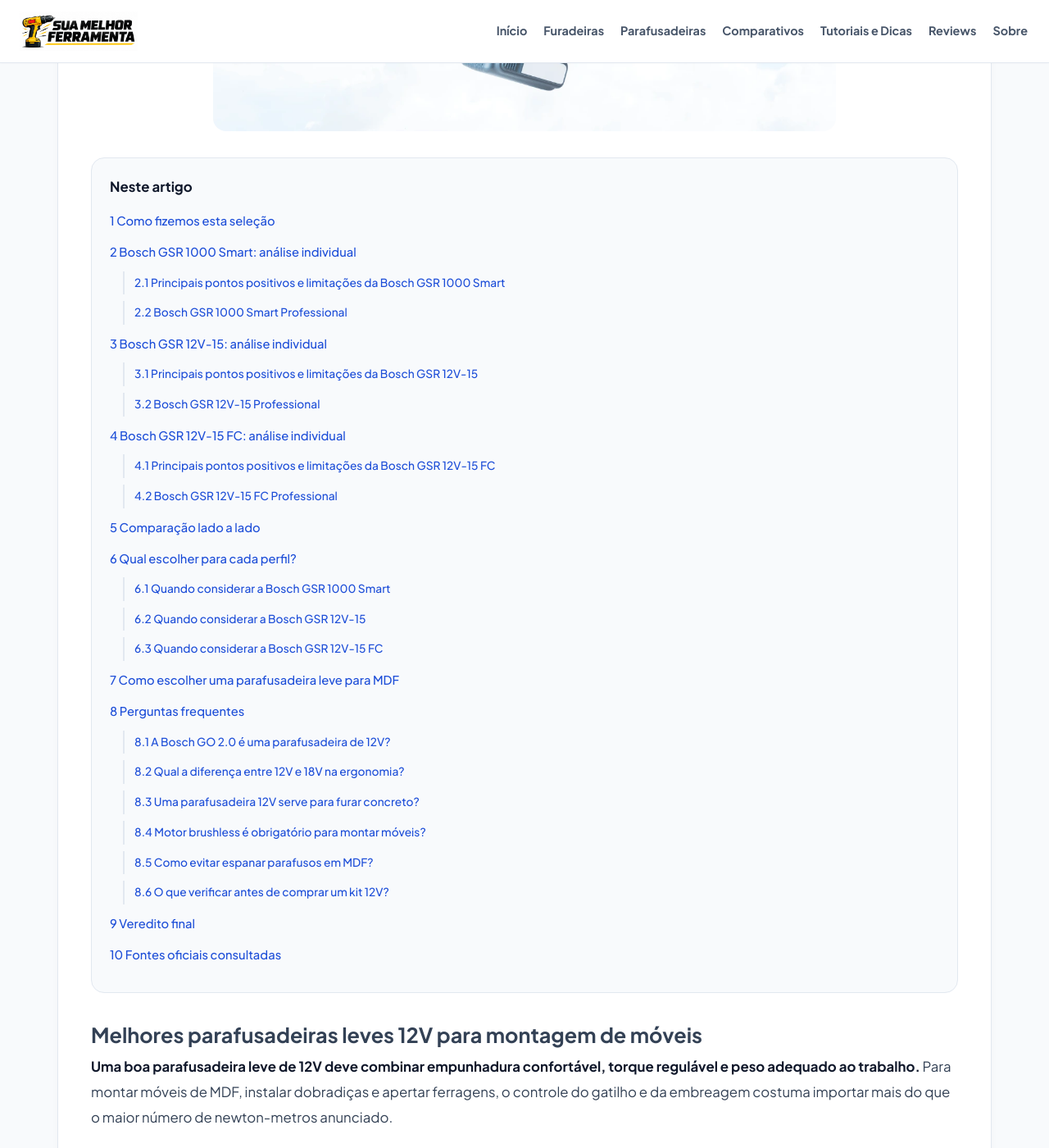
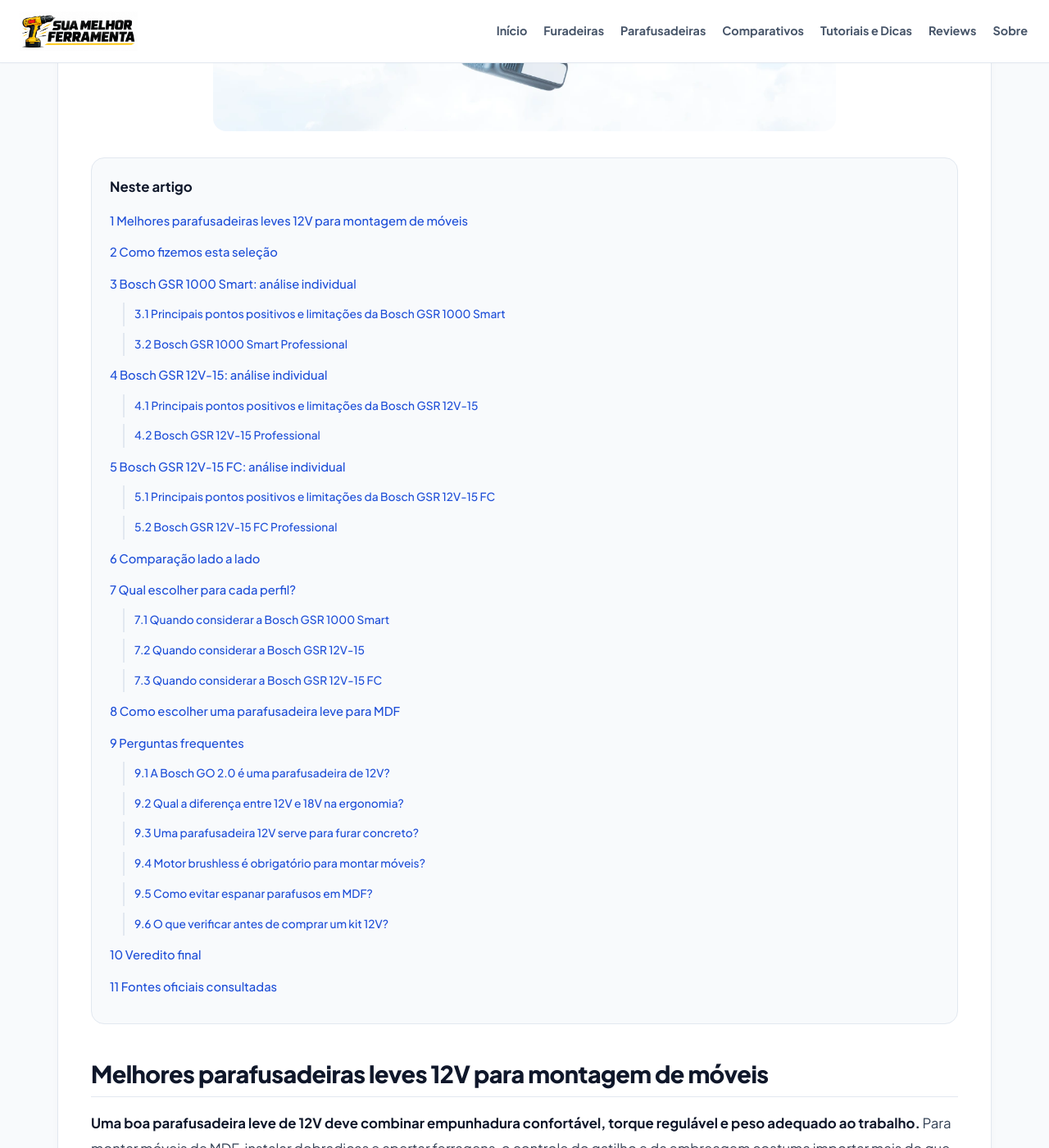
Before and after one commit to membroequipe/SiteReview, a Jekyll site: the page built from _posts/2026-10-25-melhores-parafusadeiras-leves-12v.md, in a window 1280 px wide and 1400 px high, scrolled down 600 px. Shown: the whole window at 82% size. Built offline with Jekyll 4.4.1, drawn with Linux system fonts in a browser that asks for light colours.

Commit message:
Update 2026-10-25-melhores-parafusadeiras-leves-12v.md

```diff
--- a/_posts/2026-10-25-melhores-parafusadeiras-leves-12v.md
+++ b/_posts/2026-10-25-melhores-parafusadeiras-leves-12v.md
@@ -12,7 +12,7 @@
 
 {% include review-toc.html %}
 
-# Melhores parafusadeiras leves 12V para montagem de móveis
+## Melhores parafusadeiras leves 12V para montagem de móveis
 
 **Uma boa parafusadeira leve de 12V deve combinar empunhadura confortável, torque regulável e peso adequado ao trabalho.** Para montar móveis de MDF, instalar dobradiças e apertar ferragens, o controle do gatilho e da embreagem costuma importar mais do que o maior número de newton-metros anunciado.
 
```
